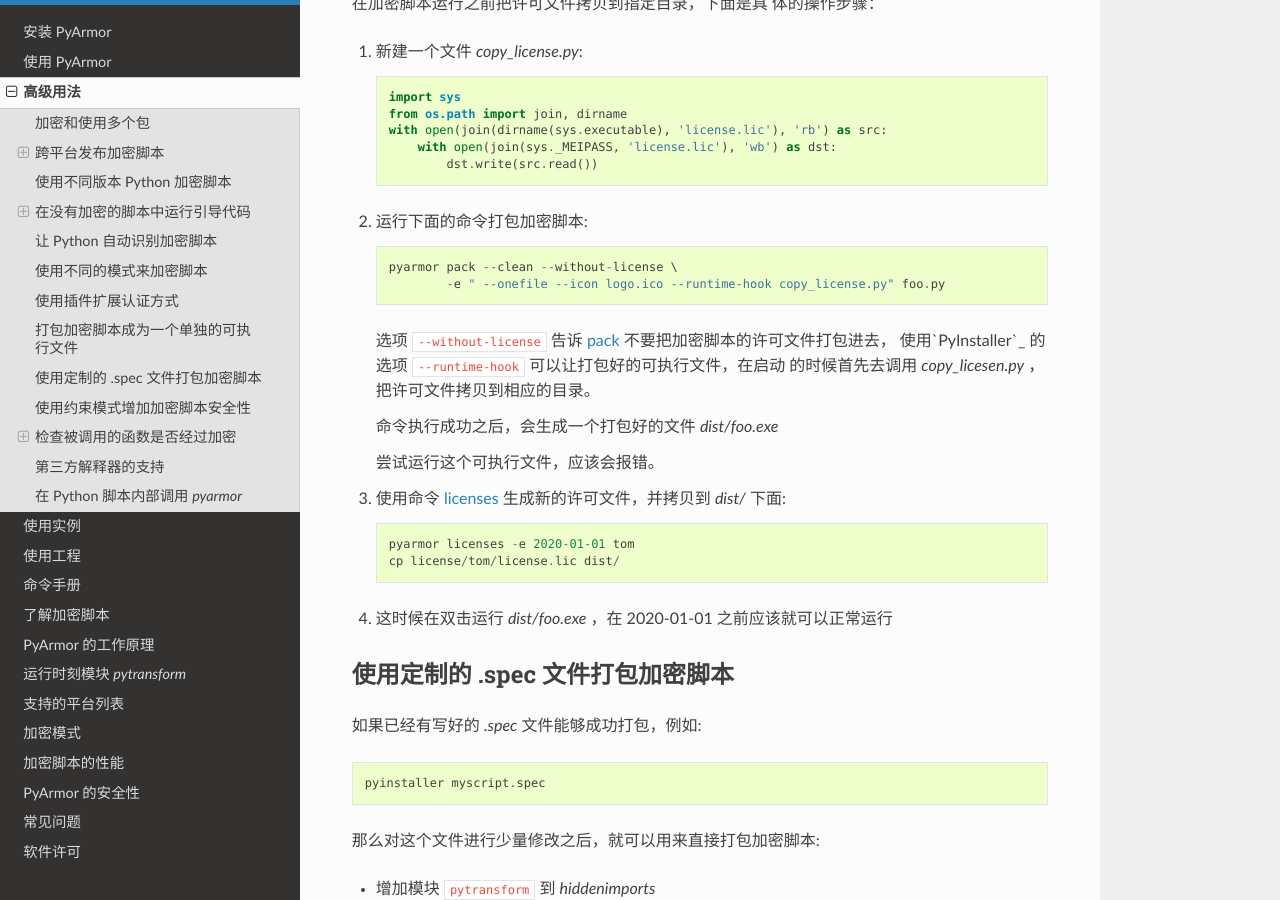
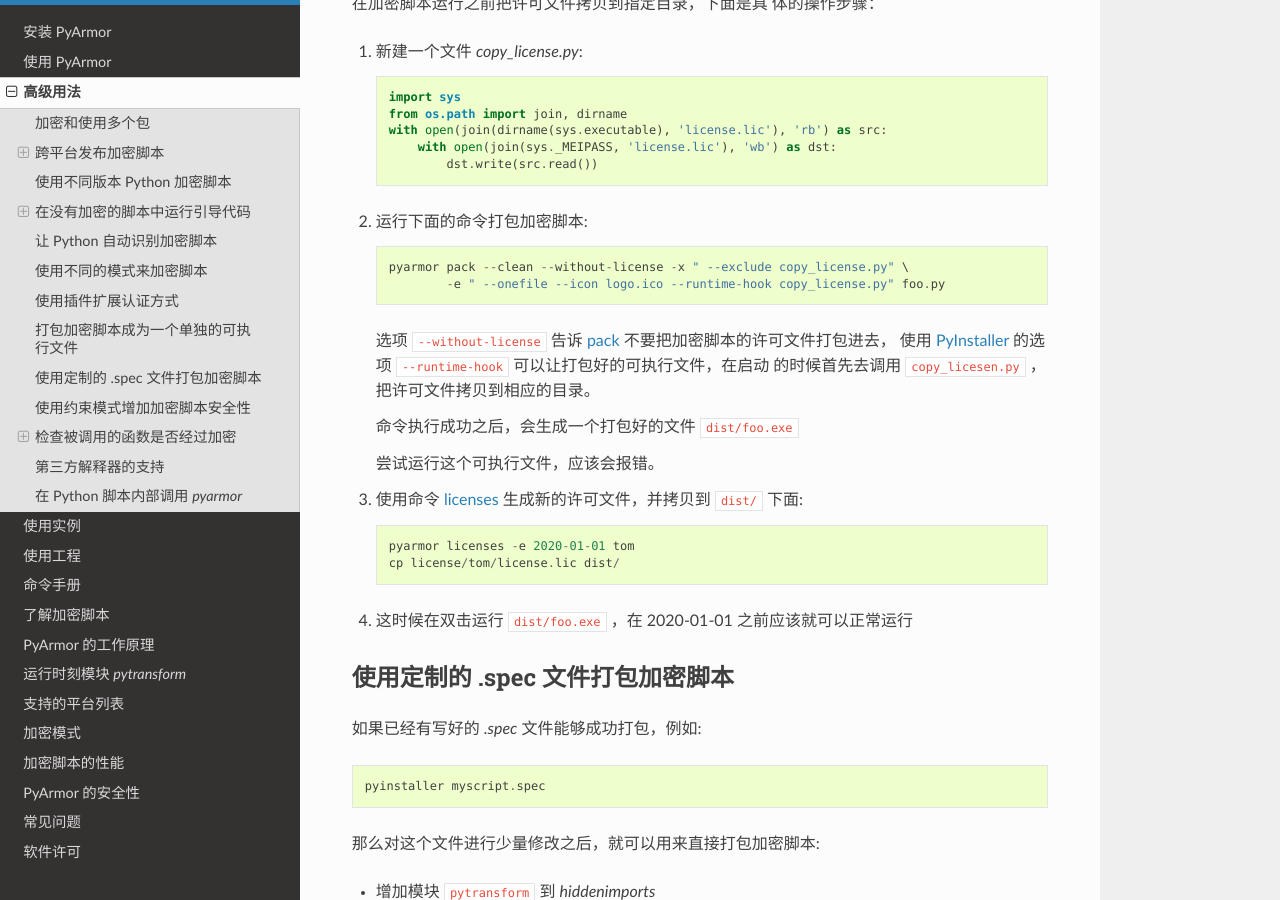
Before and after one commit to dashingsoft/pyarmor-docs-zh, a Sphinx documentation site: the page built from docs/advanced.rst, in a window 1280 px wide and 900 px high, scrolled down 9440 px. Built offline with Sphinx 7.4.7 and the Read the Docs theme 2.0.0, drawn with Linux system fonts in a browser that asks for light colours.

Commit message:
Refine pack example

```diff
--- a/docs/advanced.rst
+++ b/docs/advanced.rst
@@ -423,23 +423,23 @@ PyArmor 可以通过插件来扩展加密脚本的认证方式，例如检查网
 
 2. 运行下面的命令打包加密脚本::
 
-    pyarmor pack --clean --without-license \
+    pyarmor pack --clean --without-license -x " --exclude copy_license.py" \
             -e " --onefile --icon logo.ico --runtime-hook copy_license.py" foo.py
 
    选项 ``--without-license`` 告诉 :ref:`pack` 不要把加密脚本的许可文件打包进去，
-   使用`PyInstaller`_ 的选项 ``--runtime-hook`` 可以让打包好的可执行文件，在启动
-   的时候首先去调用 `copy_licesen.py` ，把许可文件拷贝到相应的目录。
+   使用 `PyInstaller`_ 的选项 ``--runtime-hook`` 可以让打包好的可执行文件，在启动
+   的时候首先去调用 :file:`copy_licesen.py` ，把许可文件拷贝到相应的目录。
 
-   命令执行成功之后，会生成一个打包好的文件 `dist/foo.exe`
+   命令执行成功之后，会生成一个打包好的文件 :file:`dist/foo.exe`
 
    尝试运行这个可执行文件，应该会报错。
 
-3. 使用命令 :ref:`licenses` 生成新的许可文件，并拷贝到 `dist/` 下面::
+3. 使用命令 :ref:`licenses` 生成新的许可文件，并拷贝到 :file:`dist/` 下面::
 
     pyarmor licenses -e 2020-01-01 tom
     cp license/tom/license.lic dist/
 
-4. 这时候在双击运行 `dist/foo.exe` ，在 2020-01-01 之前应该就可以正常运行
+4. 这时候在双击运行 :file:`dist/foo.exe` ，在 2020-01-01 之前应该就可以正常运行
 
 .. _使用定制的 .spec 文件打包加密脚本:
 
```
